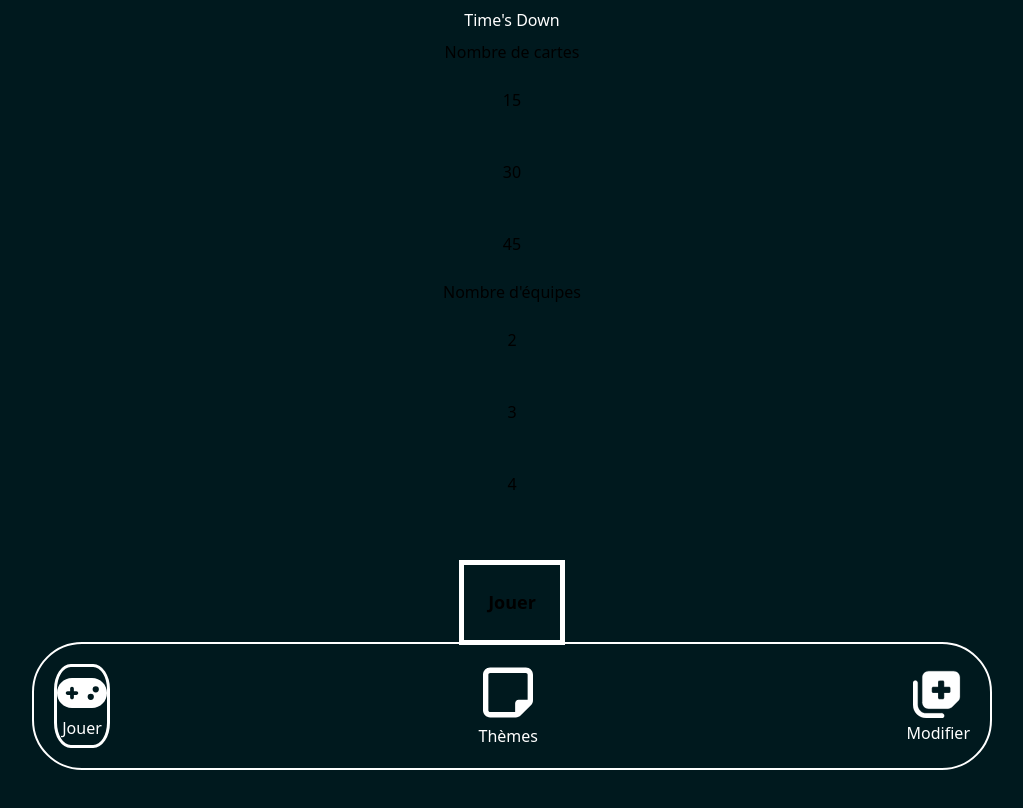
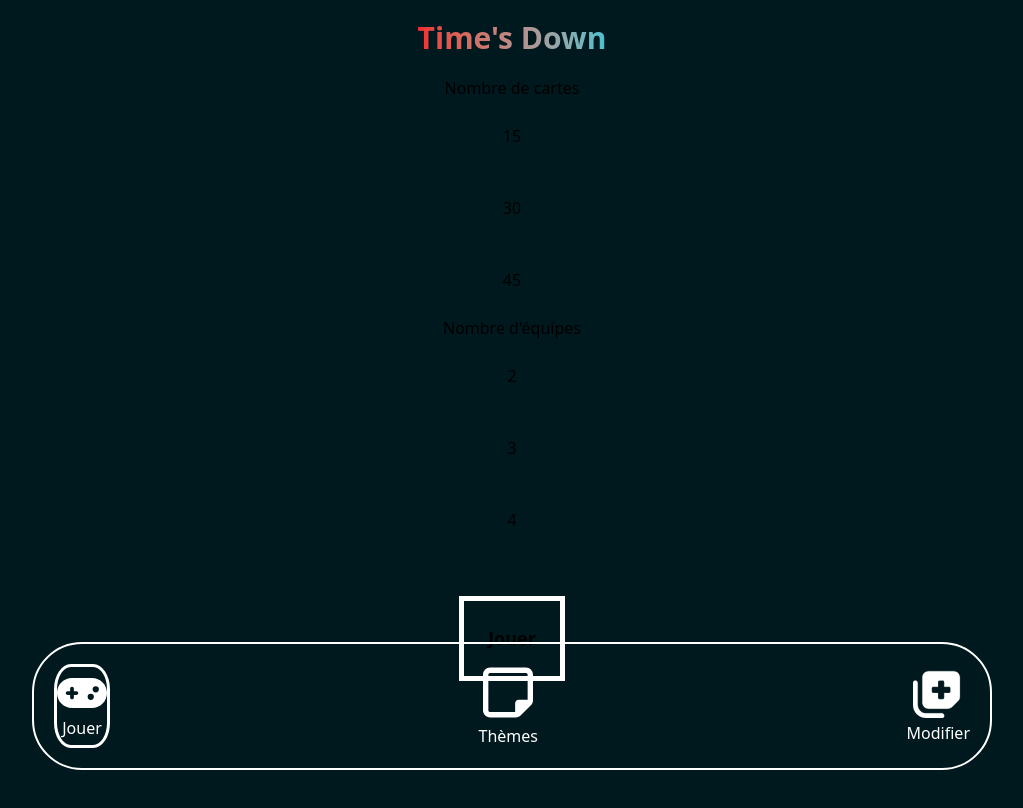
Before and after one commit to Nicolas-Delbovier/TimesDownPWA, a Vue app: page / in a window 1280 px wide. Shown: the top 808 px of the page, without its empty margins (128-1151 px from the left). Built offline with nearby package versions, Linux system fonts and the light colour scheme.

Commit message:
[STYLE] Make the title gradient + no tile during game

```diff
--- a/src/App.vue
+++ b/src/App.vue
@@ -19,29 +19,15 @@ const backToMenu = () => {
 </script>
 
 <template>
-  <div id="window">
-    <h1>Time's Down</h1>
-    <Menu v-if="state === 'menu'" @startGame="onStartGame"></Menu>
-    <Game v-if="state === 'game'" :nbTeams="nbTeams" :words="words" @backToMenu="backToMenu"></Game>
-  </div>
+
+  <h1 v-if="state === 'menu'" class="text-3xl text-transparent text-center font-bold mt-5 mb-5
+  w-fit h-fit mx-auto
+  bg-clip-text bg-gradient-to-r from-primary-color to-accent-color">
+    Time's Down
+  </h1>
+  <Menu v-if="state === 'menu'" @startGame="onStartGame"></Menu>
+  <Game v-if="state === 'game'" :nbTeams="nbTeams" :words="words" @backToMenu="backToMenu"></Game>
+
 </template>
 
-<style scoped>
-#window {
-  display: flex;
-  flex-direction: column;
-  align-items: center;
-  min-height: 100vh;
-  background-color: var(--color-3);
-}
-
-h1 {
-  text-align: center;
-  background-color: var(--color-4);
-  /* color: var(--color-3); */
-  color: #fff;
-  width: 100%;
-  margin-top: 0;
-  padding: 0.5em 0;
-}
-</style>
+<style scoped></style>
```
